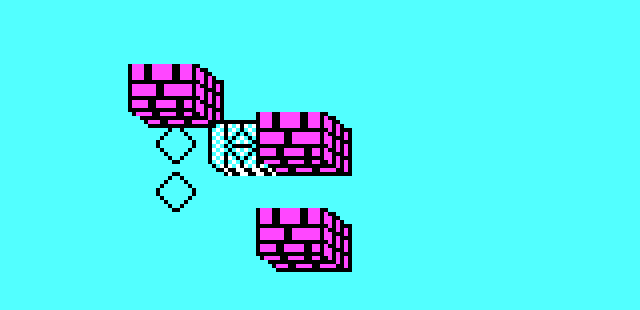
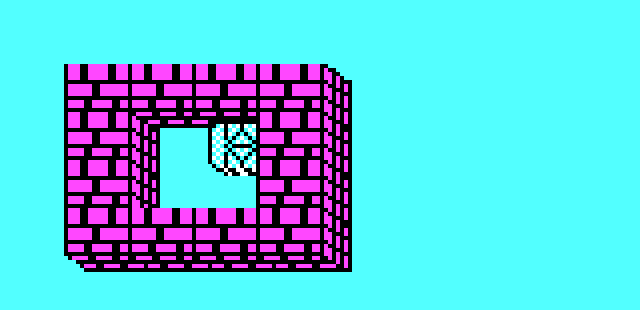
Before and after one commit to kevincoleman/sokoban, a React (Create React App) app: page / in a window 1280 px wide. Shown: the top 310 px of the page, without its empty margins (0-640 px from the left). Built offline with nearby package versions, Linux system fonts and the light colour scheme.

Commit message:
Mock level to test display

```diff
--- a/src/App.js
+++ b/src/App.js
@@ -2,33 +2,34 @@ import React, { Component } from 'react';
 import './App.css';
 
 class App extends Component {
+
+
   render() {
+
+    var level1 = {
+      width: 4,
+      height: 4,
+      index: [
+        "brick", "brick", "brick", "brick",
+        "brick", "",      "box",   "brick",
+        "brick", "",      "",      "brick",
+        "brick", "brick", "brick", "brick"
+      ]
+    }
+
+   let displayLevel = function(level) {
+      return level.index.map((type, index) => {
+        return <div
+          className={"block " + type}
+          style={{gridColumn: (index % level.width) + 1, gridRow: (index + 1) / level.height}}
+        >
+        </div>
+      });
+    }
+
     return (
       <div className="App">
-        <div
-          className="block brick"
-          style={{gridColumn: '2', gridRow: '1'}}
-        ></div>
-        <div
-          className="block diamond"
-          style={{gridColumn: '2', gridRow: '2'}}
-        ></div>
-        <div
-          className="block box"
-          style={{gridColumn: '3', gridRow: '2'}}
-        ></div>
-        <div
-          className="block brick"
-          style={{gridColumn: '4', gridRow: '2'}}
-        ></div>
-        <div
-          className="block diamond"
-          style={{gridColumn: '2', gridRow: '3'}}
-        ></div>
-        <div
-          className="block brick"
-          style={{gridColumn: '4', gridRow: '4'}}
-        ></div>
+        { displayLevel(level1) }
       </div>
     );
   }
```
